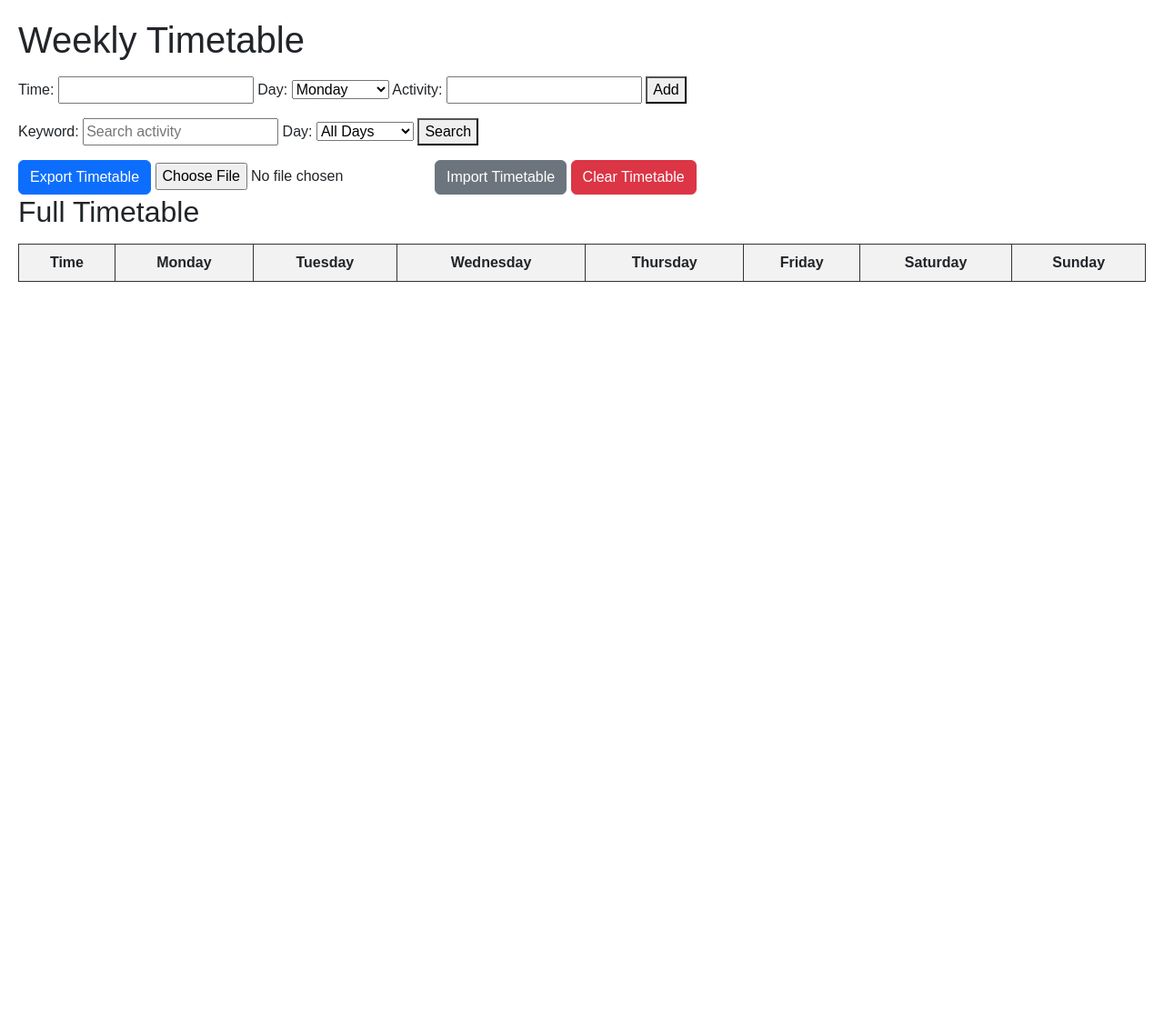
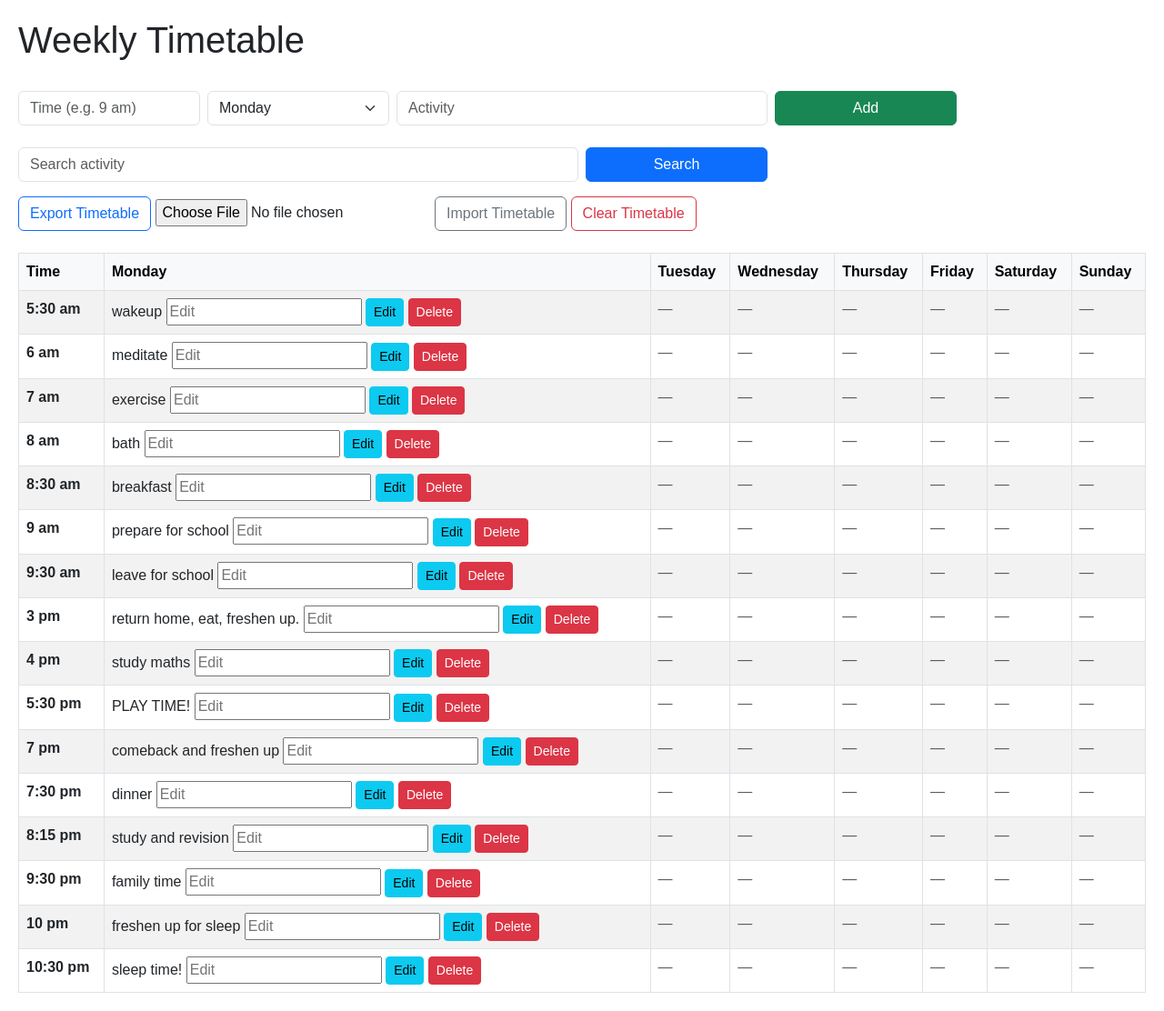
Before and after one commit to RushabhSahare/timetable-app, a Flask app: page / in a window 1280 px wide. Shown: the whole page at 91% size. Before the commit the page ends 310 px from the top, so only its background shows below. Run offline with Flask 3, Linux system fonts and the light colour scheme; lists and menus that the app fills with data are empty.

Commit message:
Tableview bootstrap polished;working locally hence pushed to github

```diff
--- a/templates/index.html
+++ b/templates/index.html
@@ -6,101 +6,105 @@
     <link rel="stylesheet" href="https://cdn.jsdelivr.net/npm/bootstrap@5.3.0/dist/css/bootstrap.min.css">
     <style>
         body { font-family: Arial, sans-serif; margin: 20px; }
-        table { border-collapse: collapse; width: 100%; margin-top: 20px; }
-        th, td { border: 1px solid #333; padding: 8px; text-align: center; }
-        th { background-color: #f2f2f2; }
+        table { margin-top: 20px; }
         mark { background-color: yellow; font-weight: bold; }
     </style>
 </head>
 <body>
-    <h1>Weekly Timetable</h1>
+    <h1 class="mb-4">Weekly Timetable</h1>
 
     <!-- Flash messages -->
-    {% with messages = get_flashed_messages() %}
+    {% with messages = get_flashed_messages(with_categories=true) %}
       {% if messages %}
         <div class="mt-3">
-          {% for message in messages %}
-            {% if "Error" in message or "⚠️" in message %}
-              <div class="alert alert-danger" role="alert">{{ message }}</div>
-            {% else %}
-              <div class="alert alert-success" role="alert">{{ message }}</div>
-            {% endif %}
+          {% for category, message in messages %}
+            <div class="alert alert-{{ category }} alert-dismissible fade show" role="alert">
+              {{ message }}
+              <button type="button" class="btn-close" data-bs-dismiss="alert" aria-label="Close"></button>
+            </div>
           {% endfor %}
         </div>
       {% endif %}
     {% endwith %}
 
     <!-- Add activity form -->
-    <form action="{{ url_for('add') }}" method="post" class="mt-3">
-        Time: <input type="text" name="time" required>
-        Day:
-        <select name="day">
+    <form action="{{ url_for('add') }}" method="post" class="mt-3 row g-2">
+        <div class="col-md-2"><input type="text" name="time" class="form-control" placeholder="Time (e.g. 9 am)" required></div>
+        <div class="col-md-2">
+            <select name="day" class="form-select">
                 {% for day in days %}
                     <option value="{{ day }}">{{ day }}</option>
                 {% endfor %}
             </select>
-        Activity: <input type="text" name="activity" required>
-        <button type="submit">Add</button>
+        </div>
+        <div class="col-md-4"><input type="text" name="activity" class="form-control" placeholder="Activity" required></div>
+        <div class="col-md-2"><button type="submit" class="btn btn-success w-100">Add</button></div>
     </form>
 
     <!-- Search form -->
-    <form action="{{ url_for('search') }}" method="post" class="mt-3">
-        Keyword: <input type="text" name="keyword" placeholder="Search activity">
-        Day:
-        <select name="day">
-            <option value="">All Days</option>
-            {% for day in days %}
-                <option value="{{ day }}">{{ day }}</option>
-            {% endfor %}
-        </select>
-        <button type="submit">Search</button>
+    <form action="{{ url_for('search') }}" method="post" class="mt-3 row g-2">
+        <div class="col-md-6"><input type="text" name="keyword" class="form-control" placeholder="Search activity"></div>
+        <div class="col-md-2"><button type="submit" class="btn btn-primary w-100">Search</button></div>
     </form>
 
     <!-- Export/Import/Clear controls -->
     <div class="mt-3">
-        <a href="{{ url_for('export') }}" class="btn btn-primary">Export Timetable</a>
-        <form action="{{ url_for('import_file') }}" method="post" enctype="multipart/form-data" style="display:inline;">
+        <a href="{{ url_for('export') }}" class="btn btn-outline-primary">Export Timetable</a>
+        <form action="{{ url_for('import_file') }}" method="post" enctype="multipart/form-data" class="d-inline">
             <input type="file" name="file" accept=".json" required>
-            <button type="submit" class="btn btn-secondary">Import Timetable</button>
+            <button type="submit" class="btn btn-outline-secondary">Import Timetable</button>
         </form>
-        <form action="{{ url_for('clear') }}" method="post" style="display:inline;">
-            <button type="submit" class="btn btn-danger">Clear Timetable</button>
+        <form action="{{ url_for('clear') }}" method="post" class="d-inline">
+            <button type="submit" class="btn btn-outline-danger">Clear Timetable</button>
         </form>
     </div>
 
-    <!-- Full timetable table -->
-    <h2>Full Timetable</h2>
-    <table class="mt-3">
+    <!-- Timetable table -->
+    <table class="table table-bordered table-striped mt-4">
+        <thead class="table-light">
             <tr>
                 <th>Time</th>
                 {% for day in days %}
                     <th>{{ day }}</th>
                 {% endfor %}
             </tr>
+        </thead>
+        <tbody>
             {% for time, activities in timetable.items() %}
                 <tr>
-            <td>{{ time }}</td>
+                    <td><strong>{{ time }}</strong></td>
                     {% for day in days %}
                         <td>
                             {% if day in activities %}
-                        {% set activity_text = activities[day] %}
-                        {% if search_keyword and search_keyword in activity_text|lower %}
-                            <mark>{{ activity_text }}</mark>
+                                {% if search_keyword and search_keyword in activities[day]|lower %}
+                                    <mark>{{ activities[day] }}</mark>
                                 {% else %}
-                            {{ activity_text }}
+                                    {{ activities[day] }}
                                 {% endif %}
-                        <form action="{{ url_for('edit', time=time, day=day) }}" method="post" style="display:inline;">
-                            <input type="text" name="activity" value="{{ activities[day] }}">
-                            <button type="submit">Edit</button>
+                                <form action="{{ url_for('edit', time=time, day=day) }}" method="post" class="d-inline">
+                                    <input type="text" name="activity" placeholder="Edit" required>
+                                    <button type="submit" class="btn btn-sm btn-info">Edit</button>
                                 </form>
-                        <form action="{{ url_for('delete', time=time, day=day) }}" method="post" style="display:inline;">
-                            <button type="submit">Delete</button>
+                                <form action="{{ url_for('delete', time=time, day=day) }}" method="post" class="d-inline">
+                                    <button type="submit" class="btn btn-sm btn-danger">Delete</button>
                                 </form>
+                            {% else %}
+                                <span class="text-muted">—</span>
                             {% endif %}
                         </td>
                     {% endfor %}
                 </tr>
             {% endfor %}
+        </tbody>
     </table>
+
+    <!-- Auto-dismiss flash messages -->
+    <script>
+      setTimeout(() => {
+        document.querySelectorAll('.alert').forEach(alert => {
+          alert.classList.remove('show');
+        });
+      }, 3000);
+    </script>
 </body>
 </html>
--- /dev/null
+++ b/timetable.json
@@ -0,0 +1,50 @@
+{
+    "6 am": {
+        "Monday": "meditate"
+    },
+    "7 am": {
+        "Monday": "exercise"
+    },
+    "8 am": {
+        "Monday": "bath"
+    },
+    "8:30 am": {
+        "Monday": "breakfast"
+    },
+    "9 am": {
+        "Monday": "prepare for school"
+    },
+    "9:30 am": {
+        "Monday": "leave for school"
+    },
+    "3 pm": {
+        "Monday": "return home, eat, freshen up."
+    },
+    "4 pm": {
+        "Monday": "study maths"
+    },
+    "5:30 pm": {
+        "Monday": "PLAY TIME!"
+    },
+    "5:30 am": {
+        "Monday": "wakeup"
+    },
+    "7 pm": {
+        "Monday": "comeback and freshen up"
+    },
+    "7:30 pm": {
+        "Monday": "dinner"
+    },
+    "8:15 pm": {
+        "Monday": "study and revision"
+    },
+    "9:30 pm": {
+        "Monday": "family time"
+    },
+    "10 pm": {
+        "Monday": "freshen up for sleep"
+    },
+    "10:30 pm": {
+        "Monday": "sleep time!"
+    }
+}
```
Also changed, not shown: test_app.py (added, +40 -0 lines), app.py (line endings or trailing spaces). Lines whose indentation alone changed are shown as unchanged.
